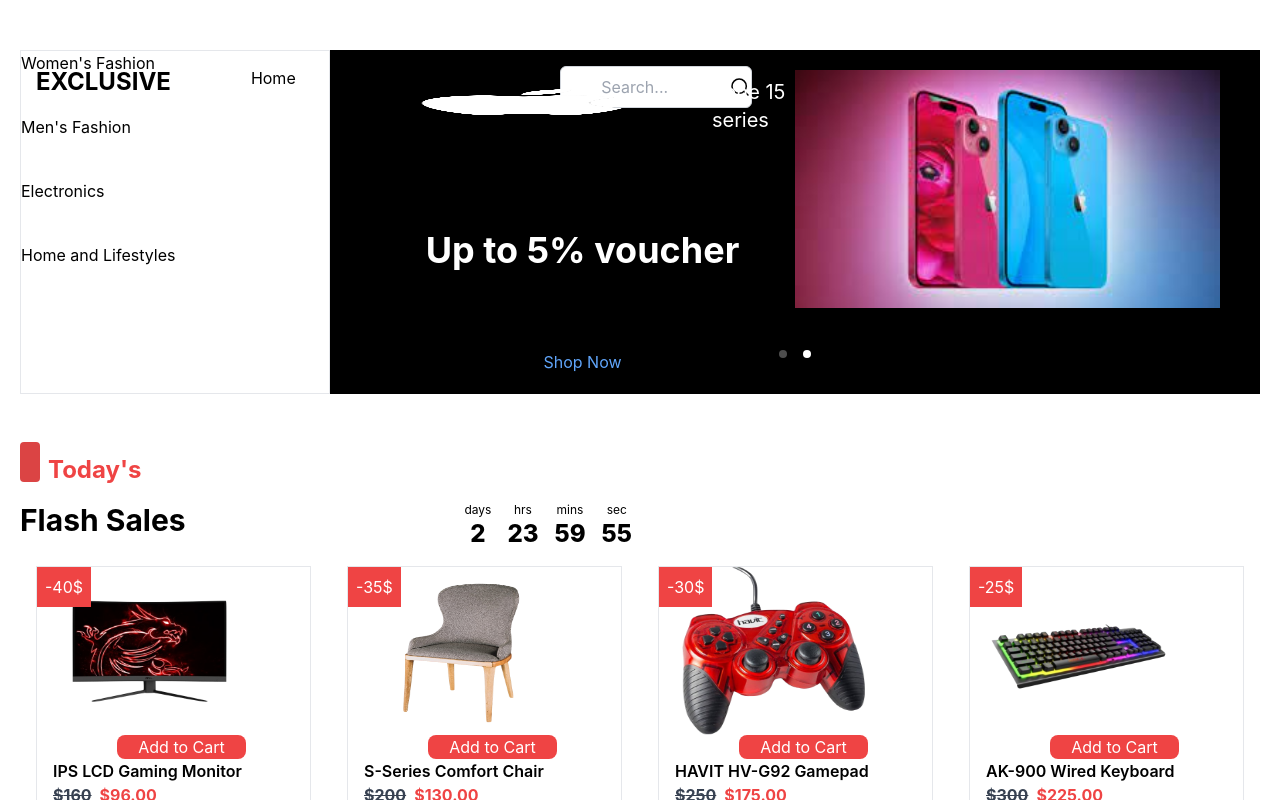
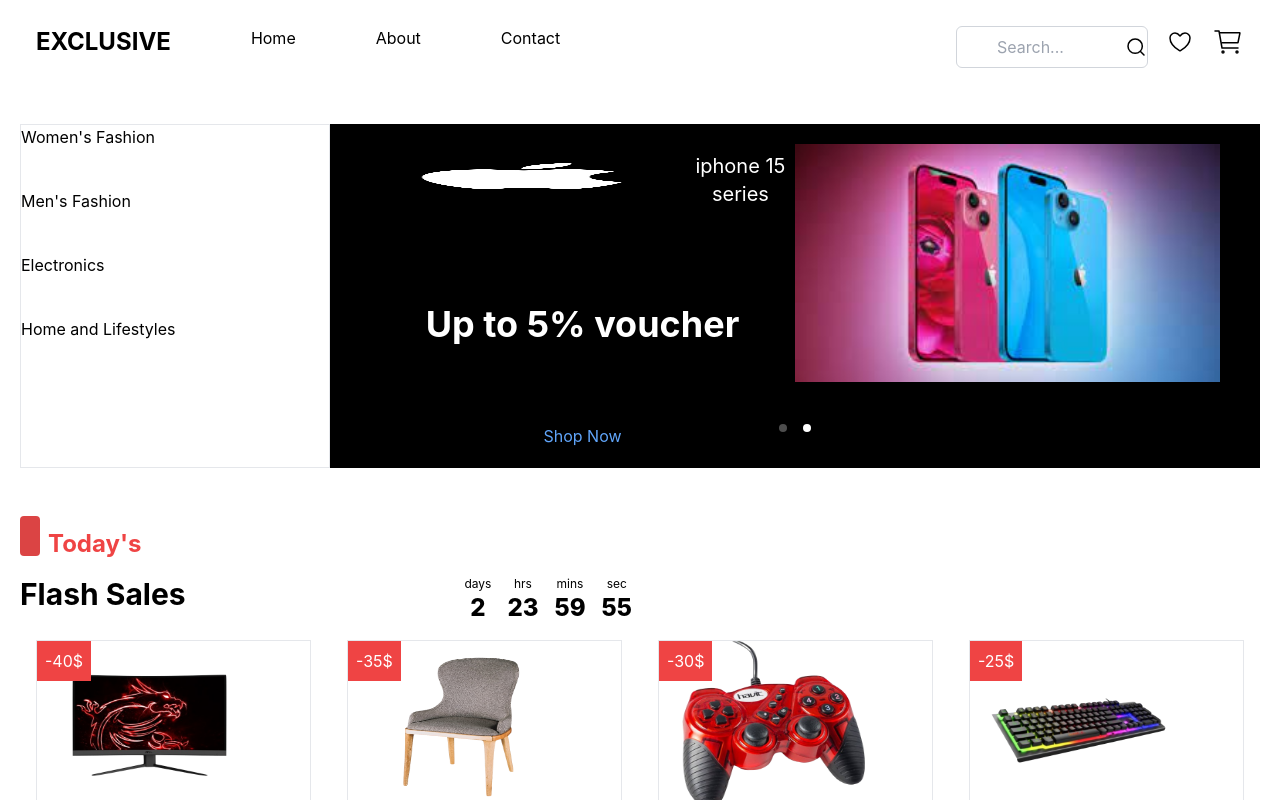
Before and after one commit to Geraldine-Okeke/e-commerce, a React (Create React App) app: page / in a window 1280 px wide. Shown: the top 800 px of the page. Built offline with nearby package versions, Linux system fonts and the light colour scheme.

Commit message:
Section 2, 3 and 4 completed , though not functional yet

```diff
--- a/src/components/HOME/Header.js
+++ b/src/components/HOME/Header.js
@@ -8,7 +8,7 @@
   );
   return(
     <>
-      <header className="flex flex-row p-4 fixed">
+      <header className="flex flex-row p-4 ">
         <div>
           <h1 className="font-bold text-2xl text-black">EXCLUSIVE</h1>
         </div>
```
